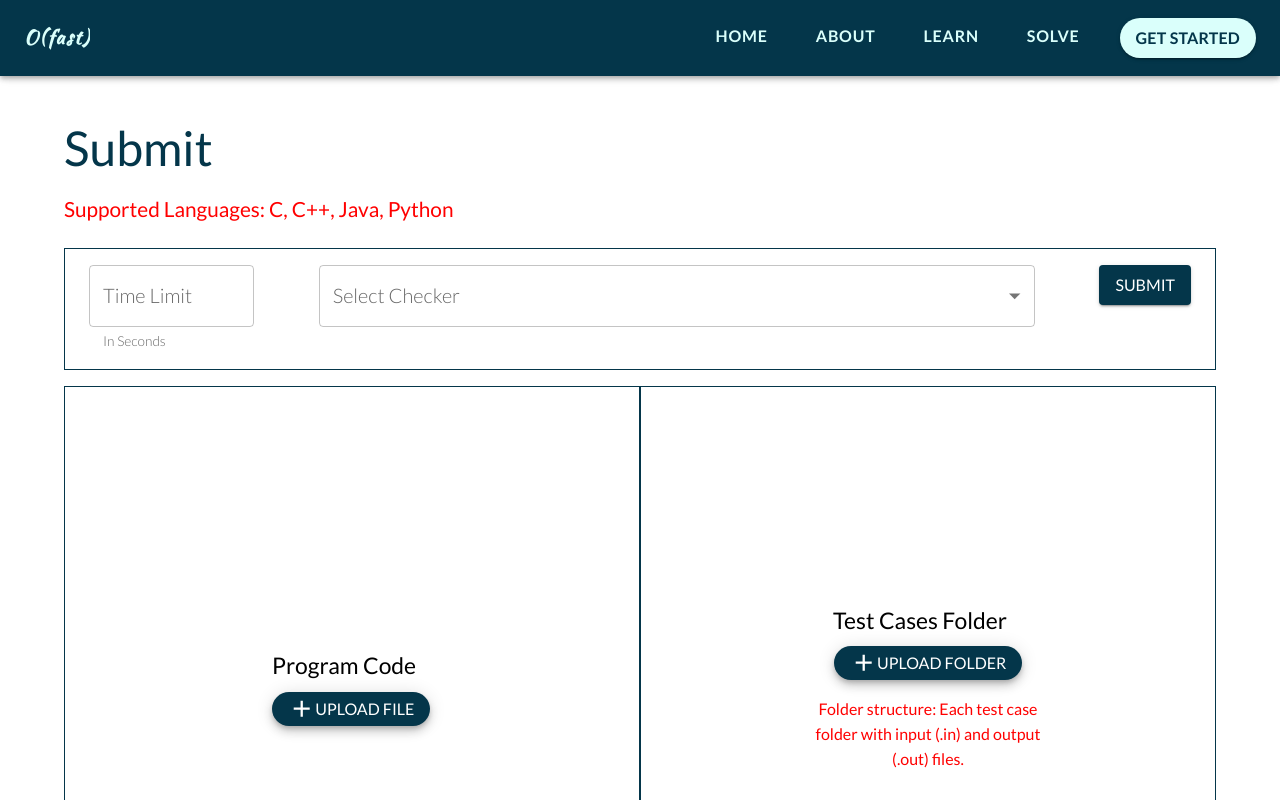
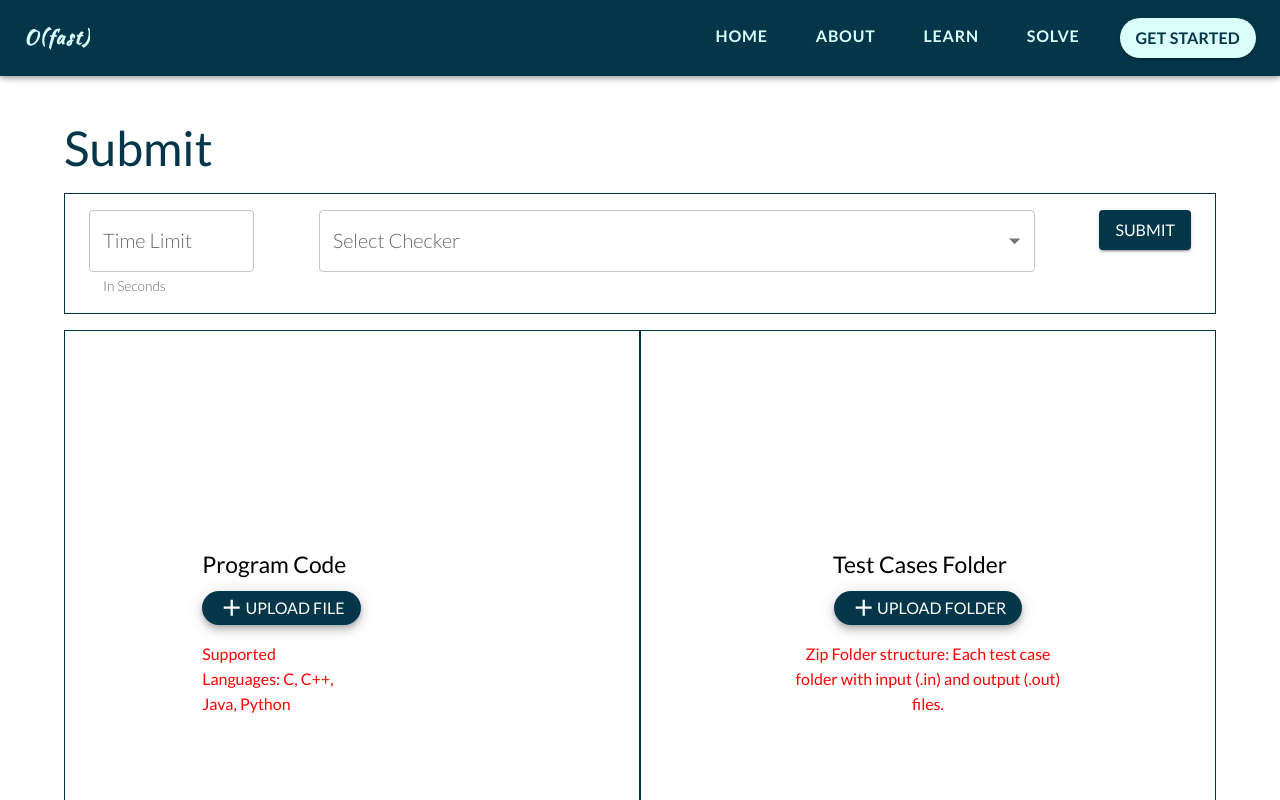
Before and after one commit to ofast-team/frontend, a React (Create React App) app: page /submit in a window 1280 px wide. Shown: the top 800 px of the page. Built offline with nearby package versions, Linux system fonts and the light colour scheme.

Commit message:
mdx code

```diff
--- a/src/pages/SubmitPage.tsx
+++ b/src/pages/SubmitPage.tsx
@@ -1,8 +1,9 @@
 import { Box, Container, Fab, Typography } from '@mui/material'
 import React, { useState, useEffect } from 'react'
 import AddIcon from '@mui/icons-material/Add'
-import ReadingBlock from '../components/ReadingBlock'
 import SubmitFields from '../components/SubmitFields'
+
+import MDX from '../components/MDXRenderer'
 
 declare module 'react' {
   interface InputHTMLAttributes<T> extends HTMLAttributes<T> {
@@ -62,12 +63,13 @@ const CodeCard = () => {
             overflowY: 'auto',
             maxWidth: '600px',
             maxHeight: '600px',
+            p: 2,
           }}
         >
           <Typography variant="h6" gutterBottom>
             Code Preview
           </Typography>
-          <ReadingBlock content={codePreview} />
+          <MDX value={codePreview} />
         </Box>
       ) : (
         <Box>
@@ -93,6 +95,16 @@ const CodeCard = () => {
               <AddIcon /> Upload File
             </Fab>
           </label>
+          <Typography
+            variant="subtitle2"
+            color="red"
+            sx={{
+              width: '50%',
+              mt: 2,
+            }}
+          >
+            <strong>Supported Languages: C, C++, Java, Python</strong>
+          </Typography>
         </Box>
       )}
     </Box>
@@ -187,7 +199,7 @@ const FolderCard = () => {
               mt: 2,
             }}
           >
-            Folder structure: Each test case folder with input{' '}
+            Zip Folder structure: Each test case folder with input{' '}
             <strong>(.in)</strong> and output <strong>(.out)</strong> files.
           </Typography>
         </Box>
@@ -201,16 +213,6 @@ export default function SubmitPage() {
     <Container sx={{ p: 15 }}>
       <Typography variant="h3" gutterBottom color="primary">
         Submit
-      </Typography>
-
-      <Typography
-        variant="body1"
-        color="red"
-        paragraph
-        mb={3}
-        sx={{ fontSize: '1.3rem' }}
-      >
-        <strong>Supported Languages: C, C++, Java, Python</strong>
       </Typography>
 
       <SubmitFields />
```
